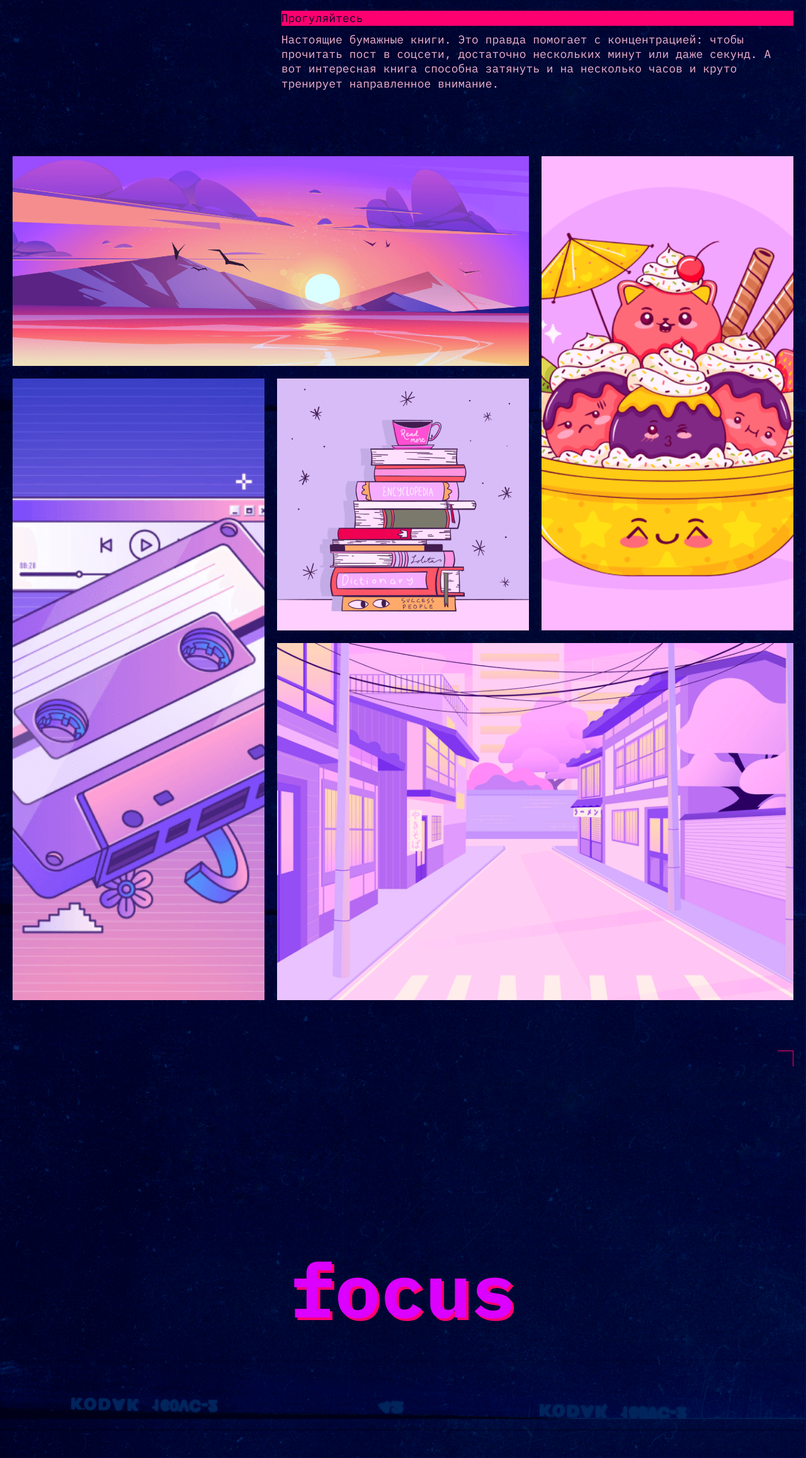
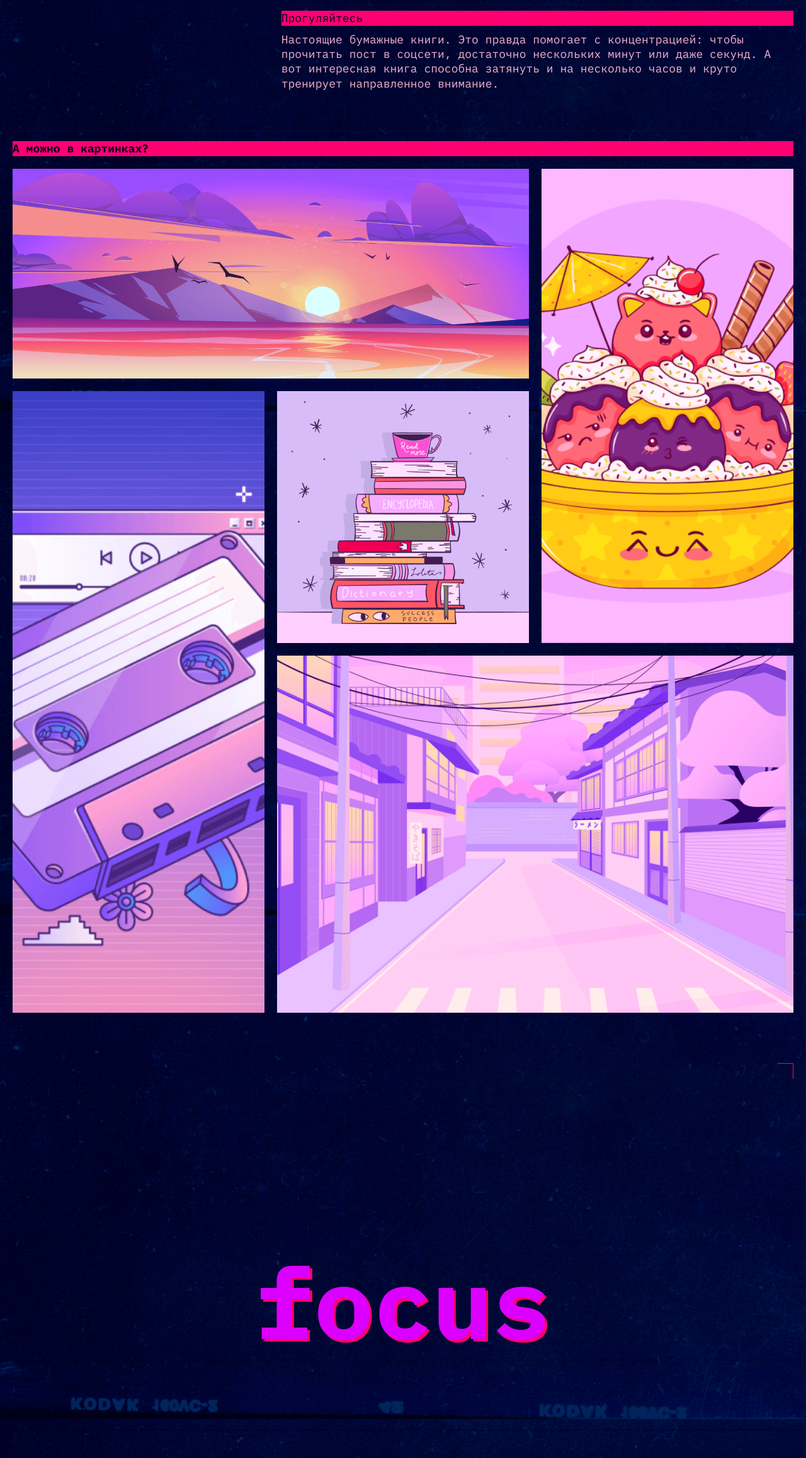
Before and after one commit to v-chern/slozhno-sosredotochitsya, a plain HTML site: page index.html in a window 1280 px wide. Shown: the part 2547-4862 px from the top of the page at 63% size. Drawn offline with Linux system fonts and the light colour scheme.

Commit message:
dark theme minor fixes

```diff
--- a/index.html
+++ b/index.html
@@ -169,7 +169,7 @@
       </section>
 
       <section>
-        <h3 class="heading content-subtitle">А можно в картинках?</h3>
+        <h3 class="heading content__subtitle">А можно в картинках?</h3>
         <div class="pictures__grid">
           <img  class="pictures__grid-image img-one" src="./images/sunset.png" alt="">
           <img  class="pictures__grid-image img-two" src="./images/ice-cream.png" alt="">
--- a/styles/light.css
+++ b/styles/light.css
@@ -6,10 +6,11 @@
 
 :root.theme-light {
   /* Дублируем переменные для тёмной темы */
+  /*
   --title-color: #FFC2E6;
   --accent-color: #FF8DCB;
   --headings-text-color: #353430;
-  --main-text-color: #353430;
+  --main-text-color: #353430;*/
 }
 
 .page.theme_light {
--- a/styles/style.css
+++ b/styles/style.css
@@ -150,7 +150,7 @@
 
 .content__subtitle {
   background-color: var(--accent-color);
-  margin-block-end: 20px;;
+  margin-block-end: 20px;
 }
 
 .paragraph-title {
@@ -296,6 +296,10 @@
     grid-row-start: 3;
     grid-row-end: 4;
   }
+
+  .footer__title {
+    font-size: clamp(7.5rem, 0.5625rem + 14.4531vw, 9.8125rem);
+  }
 }
 
 @media (min-width: 1024px) {
```
